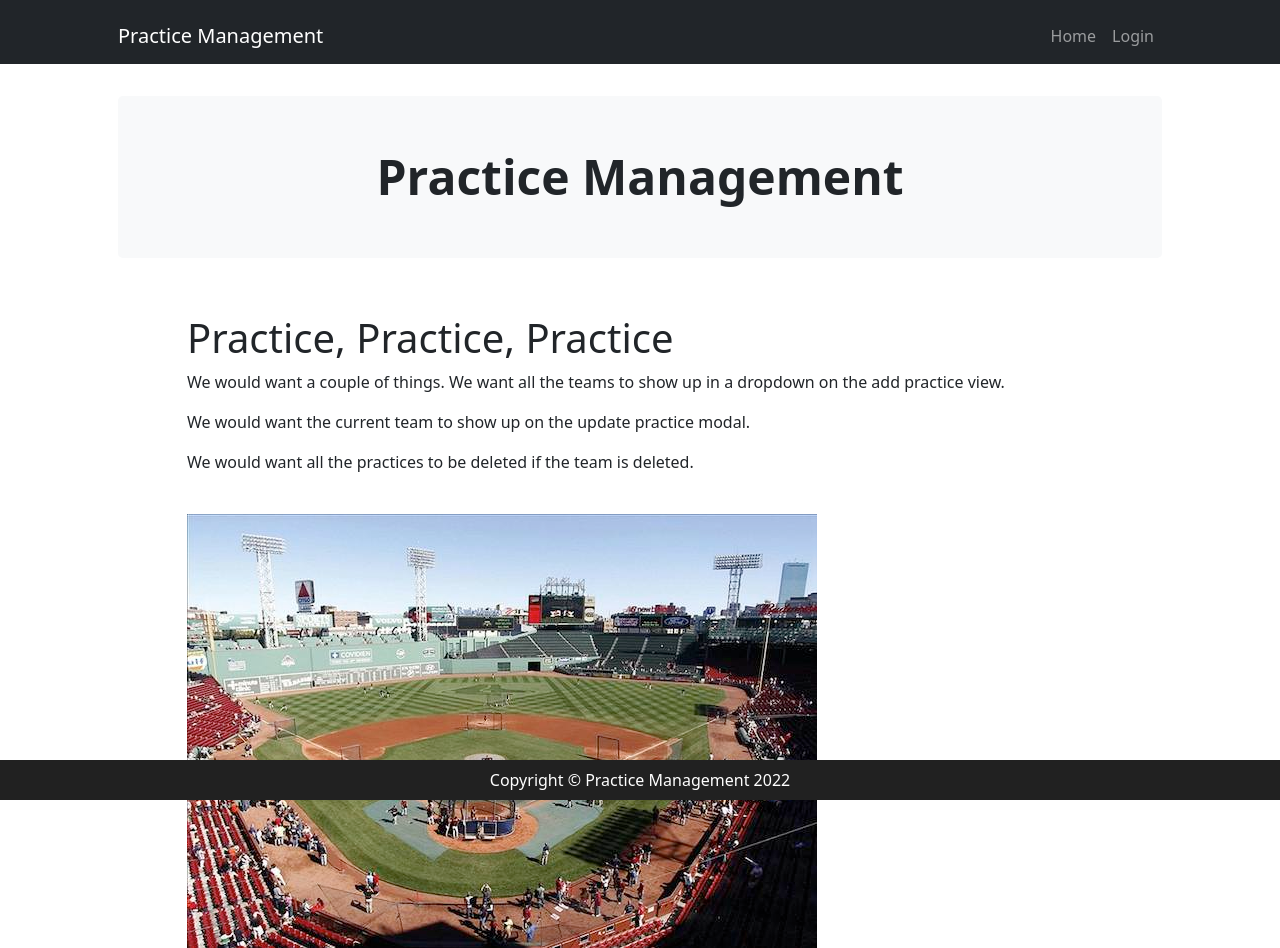
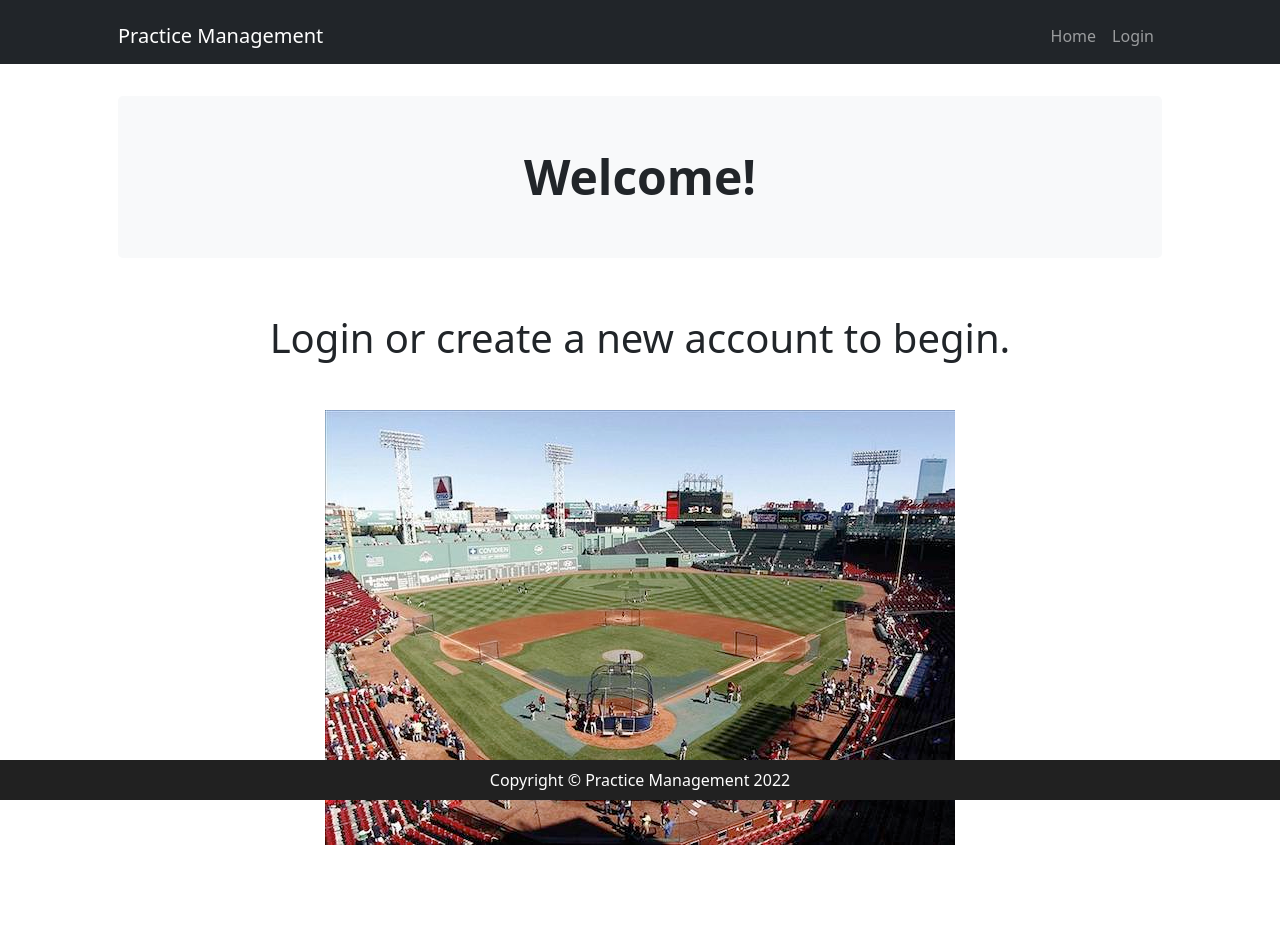
Before and after one commit to M-Studley/flask_baseball, a Flask app: page / in a window 1280 px wide. Shown: the top 948 px of the page. After the commit the page ends 845 px from the top, so only its background shows below. Run offline with Flask 3, Linux system fonts and the light colour scheme; some libraries are stand-ins or nearby versions.

Commit message:
Eighteenth push.
UPDATE:
1. index.py
  a. removed fluff
2. routes.py
  a. validate_on_submit() for all forms with flash messages

CREATED:
NONE

DELETED:
NONE

```diff
--- a/app/routes.py
+++ b/app/routes.py
@@ -22,22 +22,25 @@ def user_login():
         return redirect(url_for('index'))
 
     form = LoginForm()
-    form_username = form.username.data
-    form_password = form.password.data
-    query = "SELECT * FROM `user` WHERE `user_name` = %s"
-    user_data = db.fetchone(query, (form_username,))
+    if request.method == 'POST':
+        if not form.validate_on_submit():
+            flash('Please fill out the entire form...')
+        else:
+            form_username = form.username.data
+            form_password = form.password.data
+            query = "SELECT * FROM `user` WHERE `user_name` = %s"
+            user_data = db.fetchone(query, (form_username,))
+            user = User(**user_data)
+            password = user.password
 
-    if form.validate_on_submit():
-        user = User(**user_data)
-        password = user.password
+            if not user or password != form_password:
+                flash('Invalid username or password!')
+                return redirect(url_for('user_login'))
 
-        if not user or password != form_password:
-            flash('Invalid username or password!')
-            return redirect(url_for('user_login'))
+            login_user(user)
+            session.permanent = False
+            return redirect(url_for('index'))
 
-        login_user(user)
-        session.permanent = True
-        return redirect(url_for('index'))
     return render_template('login.html', title='Log In', form=form)
 
 
@@ -54,13 +57,16 @@ def logout():
 @app.route('/teams', methods=['GET', 'POST'])
 def teams():
     form = TeamForm()
-    if request.method == 'POST' and form.validate():
-        team_name = request.form.get('team_name')
-        team_mascot = request.form.get('team_mascot')
-        team = Team(team_name=team_name, team_mascot=team_mascot)
-        db.execute('INSERT INTO `team` (`team_name`, `team_mascot`) VALUES (%s, %s)',
-                   (team.team_name, team.team_mascot))
-        return redirect(url_for('teams'))
+    if request.method == 'POST':
+        if not form.validate_on_submit():
+            flash('Please fill out the entire form')
+        else:
+            team_name = request.form.get('team_name')
+            team_mascot = request.form.get('team_mascot')
+            team = Team(team_name=team_name, team_mascot=team_mascot)
+            db.execute('INSERT INTO `team` (`team_name`, `team_mascot`) VALUES (%s, %s)',
+                       (team.team_name, team.team_mascot))
+            return redirect(url_for('teams'))
 
     all_teams = db.fetchall('SELECT * FROM `team`')
     return render_template('teams.html', form=form, teams=all_teams)
@@ -100,13 +106,18 @@ def practices():
     form.teams.choices = [(team['id'], team['team_name']) for team in all_teams]
 
     if request.method == 'POST':
-        practice_date = request.form.get('practice_date')
-        practice_length = request.form.get('practice_length')
-        team_id = request.form.get('teams')
-        practice = Practice(practice_date=practice_date, practice_length=float(practice_length), team_id=int(team_id))
-        db.execute(query='INSERT INTO `practice` (`practice_date`, `practice_length`, `team_id`) VALUES (%s, %s, %s)',
-                   data=(practice.practice_date, practice.practice_length, practice.team_id))
-        return redirect(url_for('practices'))
+        if not form.validate_on_submit():
+            flash('Please fill out the entire form...')
+        else:
+            practice_date = request.form.get('practice_date')
+            practice_length = request.form.get('practice_length')
+            team_id = request.form.get('teams')
+            practice = Practice(practice_date=practice_date, practice_length=float(practice_length), team_id=int(team_id))
+            db.execute(
+                query='INSERT INTO `practice` (`practice_date`, `practice_length`, `team_id`) VALUES (%s, %s, %s)',
+                data=(practice.practice_date, practice.practice_length, practice.team_id)
+            )
+            return redirect(url_for('practices'))
 
     all_practices = db.fetchall(
         """
--- a/app/templates/index.html
+++ b/app/templates/index.html
@@ -11,34 +11,24 @@
     <div class="container px-lg-5">
         <div class="p-4 p-lg-1 bg-light rounded-3 text-center">
             <div class="m-4 m-lg-5">
-                <h1 class="display-5 fw-bold">Practice Management</h1>
+                <h1 class="display-5 fw-bold">Welcome!</h1>
             </div>
         </div>
     </div>
 </header>
 <!-- About section-->
 <section id="about">
-    <div class="container px-4">
+    <div class="container px-4" align="center">
         <div class="row gx-4 justify-content-center">
             <div class="col-lg-10">
                 <br>
-                <h1>Practice, Practice, Practice</h1>
-
-                <p>
-                    We would want a couple of things. We want all the teams to show up in a dropdown on the add practice view.
-                </p>
-                <p>
-                    We would want the current team to show up on the update practice  modal.
-                </p>
-                <p>
-                    We would want all the practices to be deleted if the team is deleted.
-                </p>
+                <h1>Login or create a new account to begin.</h1>
                 <br>
+                <p></p>
                 <img src="{{ url_for('static', filename='images/fenway_park_practice.jpg') }}" alt="Fenway Park">
                 <br>
                 <br>
                 <br>
-
             </div>
         </div>
     </div>
```
